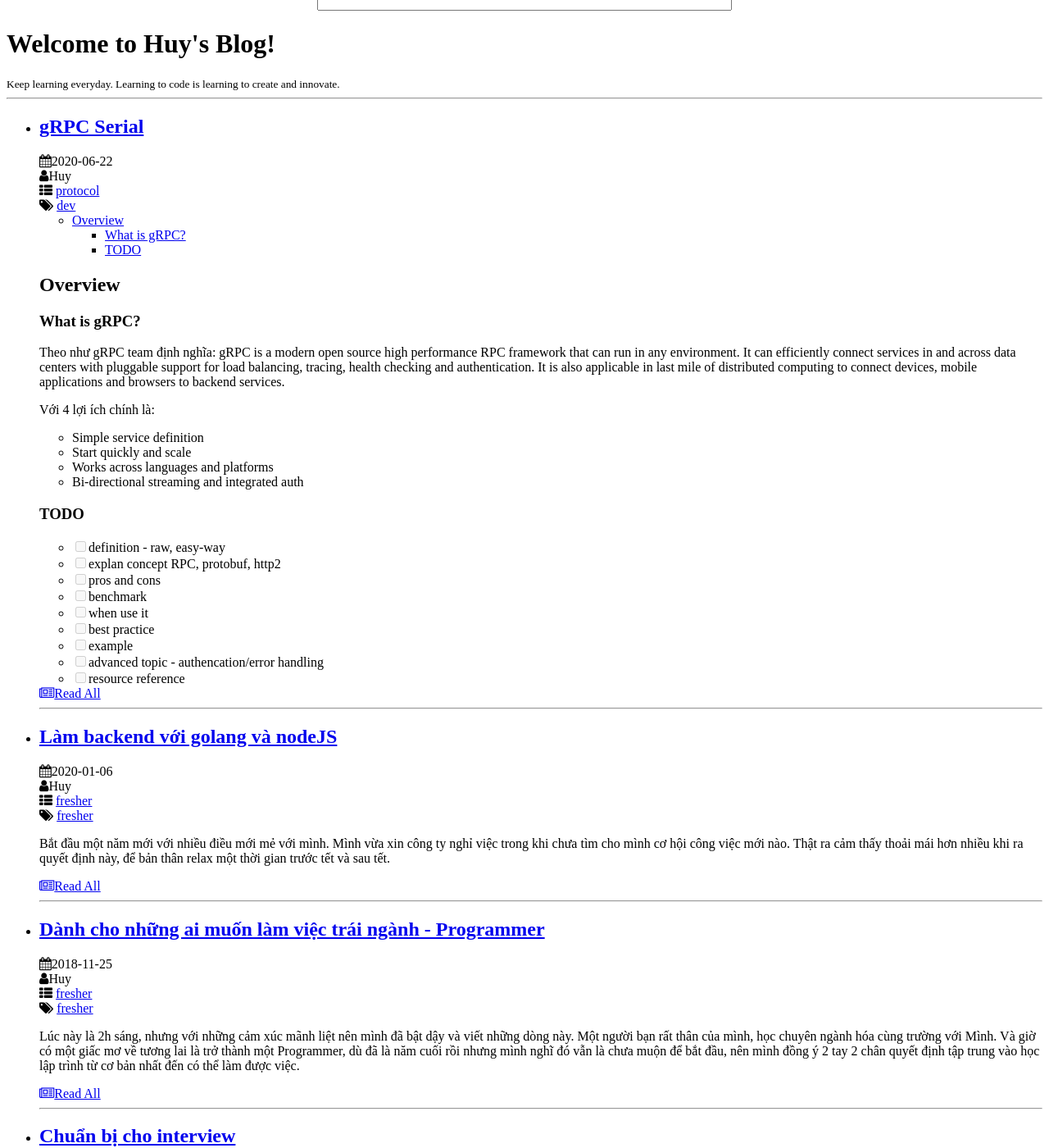
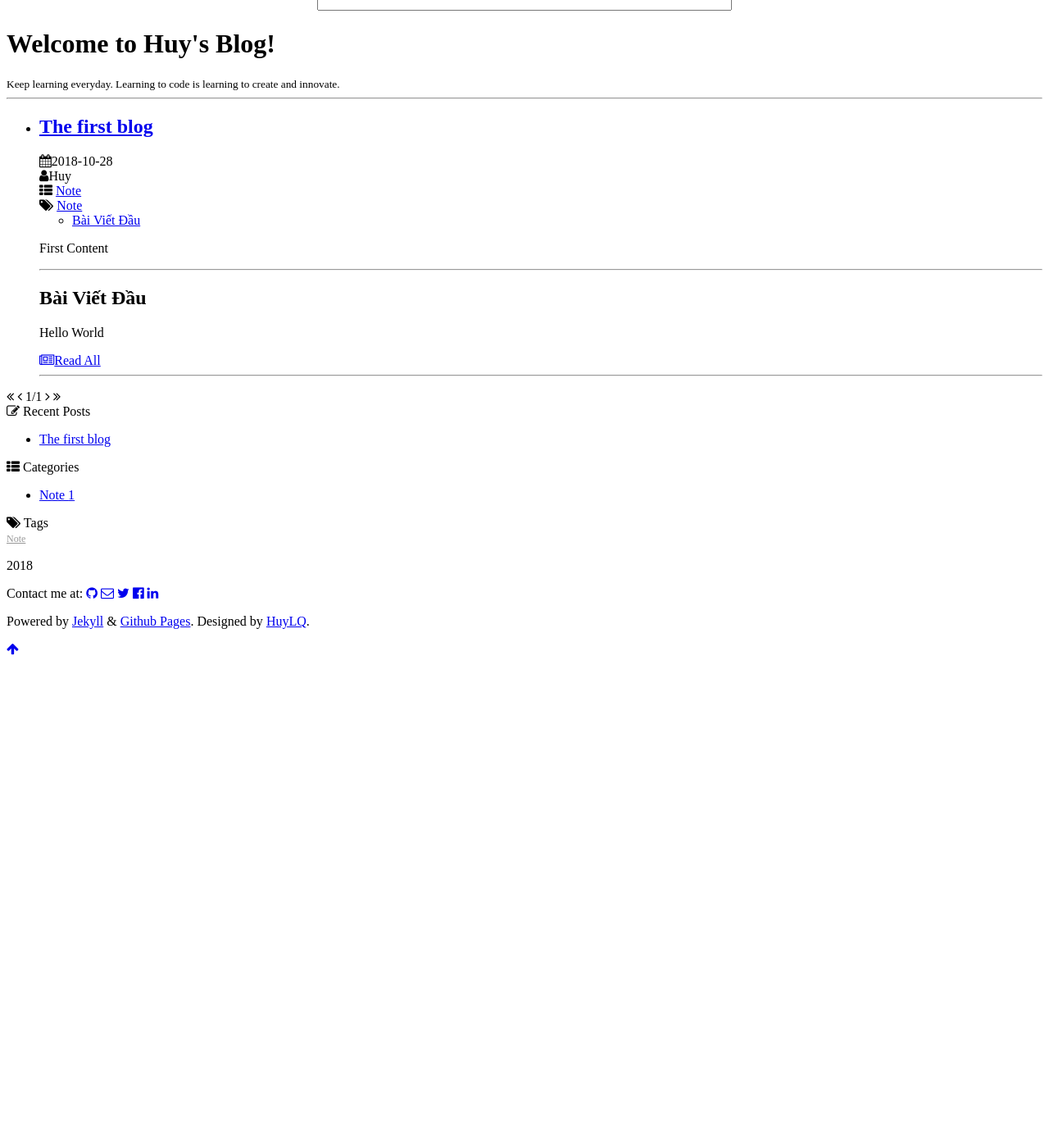
Before and after one commit to huylqvn/huylqvn.github.io, a Jekyll site: the page built from index.html, in a window 1280 px wide and 1400 px high, scrolled down 216 px. Shown: the whole window at 82% size. Built offline with Jekyll 4.4.1, drawn with Linux system fonts in a browser that asks for light colours; the list of posts is cut into pages by our own code; a style sheet for code colours, icons or effects is not loaded; after the commit the page ends 1025 px from its top, so only the background shows below that; some of the changed text lies outside the part shown.

Commit message:
del: remove some note

```diff
--- a/_posts/2018-10-28-first-blog.md
+++ b/_posts/2018-10-28-first-blog.md
@@ -2,21 +2,17 @@
 layout: post
 date: 2018-10-28 16:06:05
 title:  "The first blog"
-categories: noDev
-tags:   noDev
+categories: Note
+tags:   Note
 author: Huy
 ---
 
 * content
 {:toc}
- Tập tành viết blog
+ First Content
 
 ---
 
 ## Bài Viết Đầu
 
-Trong những lúc ngồi quán cafe không biết làm gì thì mình đã tạo ra blog này.
-
-Mình sẽ cố gắng xuất bản những bài viết thường xuyên và có chất lượng, mong là hữu ích với những ai đọc được.
-
-Hello World :))
+Hello World
--- a/_posts/2018-10-29-interview.md
+++ /dev/null
@@ -1,48 +0,0 @@
----
-layout: post
-date: 2018-10-29 13:48:00
-title:  "Chuẩn bị cho interview"
-categories: Interview
-tags:   noDev
-author: Huy
----
-* content
-{:toc}
-
- Mình là một student vừa mới ra trường, và cũng thử sức phỏng vấn một vài công ty nên cũng muốn chia sẻ một số điều liên quan đến cách để ôn tập và chuẩn bị cho những cuộc phỏng vấn đầu tiên.
-
-
-
-
-
-
-
-
-
-## Hiểu interview
-
- Trước tiên thì mình xin nói về mục đích phỏng vấn của những công ty, thì theo mình được biết và được chia sẻ lại rằng, nhà tuyển dụng ở những công ty lớn rất quan tâm về những sinh viên vừa mới tốt nghiệp, những sinh viên đó là những nhân tố mới, học hỏi nhanh, thích ứng nhanh và một số người senior trong công ty rất thích làm việc cùng. Do là mới bước ra cách cửa đại học và chưa có những trải nghiệm về công việc trong môi trường IT nên ban đầu những sinh viên sẽ cần một thời gian để thích nghi với môi trường, cách làm việc, qui trình làm việc cũng như cách research một công nghệ mới. Hầu như đều sẽ có sự hướng dẫn nhiệt tình từ các đàn anh, đàn chị đi trước, nếu gặp một mentor giỏi thì con đường sự nghiệp sẽ đúng hướng ngay từ đầu. Song thì cũng có vài trường họp do tính chất công việc tại công ty nhiều, nên cũng có trường hợp các bạn bị bỏ bê và chán nản với mớ kiến thức phải tiếp thu tương đối lớn khi mới ra trường.
-
- Vậy thì công ty sẽ chọn những sinh viên như thế nào. Đó là vai trò của những team leader, người có vai trò phỏng vấn kỹ thuật, đa phần họ sẽ chọn những bạn nhanh nhẹn, đưa ra được những solving problem nhanh và kiến thức cơ bản tốt. Vì là chưa trải qua một dự án nào nên thường sẽ test phần coding xem phong cách code và cách giải quyết vấn đề có tối ưu không. Bảng điểm thường rất ít khi người phỏng vấn quan tâm, vì một sinh viên IT giỏi chưa chắc đã có bảng điểm đẹp, nhưng sinh viên có bảng điểm tốt thường kiến thức nền rất tốt và thái độ làm việc cũng rất tốt :))).
-
-Mình chia ra 2 phần chúng ta cần phải rèn luyện trong quá trình học cũng như chuẩn bị phỏng vấn cho một công ty. Mình sẽ tạo ra 2 repository khác nhau để đào sâu 2 vấn đề này.
-
-## [Rèn Giải thuật]()
-
-Phần thứ nhất: Tư duy lập trình và phong cách code (Bao gồm problem solving và coding style), đây là những kỹ năng cần rèn luyện hằng ngày, trong quá trình làm việc, những người giỏi là người có tư duy giải quyết vấn đề tốt, từ lấy yêu cầu đặt tả phần mềm cho đến thực hiện, tìm hiểu công nghệ hoặc testing thì cần có 1 tư duy sáng và thái độ ham học hỏi. Những công ty lớn như facebook, google, AWS đều đánh giá tiêu chí này hàng đầu, từ junior cho đến senior phải rèn luyện kỹ năng này thật tốt mới mong đạt được cấp độ mới trong nghề. Cũng sẽ có một số người làm lâu năm trở thành senior, làm lâu thành lão làng, thật ra cái này là quen việc, quen với một công nghệ nào đó. Sẽ ít có cơ hội đột phá hơn nếu không rèn luyện thuật toán.
-
-## [Kiến thức cơ bản]()
-
-Phần thứ hai là những kiến thức nền tảng mà một lập trình viên cần phải biết, học trên trường thì rất nhiều môn, kiến thức rất rộng và nghe đâu là môn nào cũng cần thiết cho sau này cả :))) thật ra khi phỏng vấn, quanh đi quẩng lại cũng vài môn trọng tâm mà khi học cảm thấy nó khó hiểu quá nên cho qua và không ôn lại, khi đi phỏng vấn được hỏi lại thì nắm không rõ và trình bày lang man không ngay trọng tâm. Những kiến thức này chỉ nằm trong một số môn sau đây thôi.
-
-* Operating System - Hệ điều hành, thường là phân biệt thread-process, deadlock...
-* Object-Oriented Programming - Lập trình hướng đối tượng, sẽ hỏi về tính chất của OOP, các design pattern...
-* Principal Programming Language - Nguyên lý ngôn ngữ lập trình, nếu người phỏng vấn muốn hỏi sâu hơn và cách một ngôn ngữ hoạt động như thế nào, compile time, runtime hay scope của biến.
-* Networking Programming - Lập trình mạng, so sánh TCP, UDP hay socket.io, những câu hỏi như thế này cần đào sâu tìm hiểu để trả lời một cách rõ ràng và thuyết phục nhất.
-* Data Structure - Cấu trúc dữ liệu, ít khi hỏi phỏng vấn nhưng lúc solving problem thì cần quan tâm khi implement cần phải dùng kiểu dữ liệu nào, chiếm bao nhiêu bộ nhớ và phù hợp với bài toán nào.
-* Database - Cơ sỡ dữ liệu, đây thường là những câu hỏi khó vì ít lập trình viên ở trình độ junior quan tâm đến nó, nhưng để trả lời tốt thì nên xem database quan trọng trong hệ thống như là data structure trong chương trình. Nên đào sâu một database nào đó về nguyên lý cũng như cách tổ chức database.
-
-* Nếu là phỏng vấn những công việc có tính chất đặc biệt như frontend hay một công nghệ nào đó thì phải hiểu overview cái mình đang chọn, những công nghệ xung quanh và so sánh với những công nghệ cùng chức năng.
-* Một phẩn điểm cộng cũng như rèn luyện cho sinh viên mới ra trường là hãy làm một sản phẩm nào đó liên quan đến tất cả những gì mình được học hoặc những gì mình định hướng sau này, khi đi phỏng vấn lấy ra khè với nhà tuyển dụng. Thật ra cũng rất ít người đủ kiên nhẫn để hoàn thành một sản phẩm cá nhân, có những người làm trong ngành khi trở thành senior rồi thì cũng không có khả năng tạo ra được sản phẩm cho riêng mình. Đây là một phần thiếu xót cũng như động lực cho một lập trình viên tạo ra hay đóng góp một thứ gì đó dù là nhỏ hay performence không tốt nhưng là món ăn tinh thần cho mỗi chúng ta.
-
-Trong bài này mình chỉ overview như là một mục lục và lời mở đầu cho những repo tiếp theo. Mình sẽ cố gắng thực hiện đào sâu những vấn đề ở đây để rèn luyện bản thân mình hơn.
--- a/_posts/2018-11-25-start-learning-programming.md
+++ /dev/null
@@ -1,46 +0,0 @@
----
-layout: post
-date: 2018-11-25 2:06:00
-title:  "Dành cho những ai muốn làm việc trái ngành - Programmer"
-categories: fresher
-tags:   fresher
-author: Huy
----
-* content
-{:toc}
-
-Lúc này là 2h sáng, nhưng với những cảm xúc mãnh liệt nên mình đã bật dậy và viết những dòng này. Một người bạn rất thân của mình, học chuyên ngành hóa cùng trường với Mình. Và giờ có một giấc mơ về tương lai là trở thành một Programmer, dù đã là năm cuối rồi nhưng mình nghĩ đó vẫn là chưa muộn để bắt đầu, nên mình đồng ý 2 tay 2 chân quyết định tập trung vào học lập trình từ cơ bản nhất đến có thể làm được việc.
-
-
-
-
-
-
-## Có quá muộn để bắt đầu?
-Câu trả lời đương nhiên là không, và cần thời gian bao lâu để có thể nắm bắt được kiến thức để cạnh tranh với những sinh viên IT mới ra trường, câu trả lời là quyết tâm và đam mê càng lớn thì tốc độ càng nhanh. Mình bắt đầu với vai trò mentor thật sự với những lời khuyên và định hướng cho những kiến thức của bạn đó trong thời gian tới.
-
-Mục tiêu đặc ra của mình chỉ là cung cấp những khái niệm, keyword và những tip để có thể pass được phỏng vấn ở một công ty về lập trình, cũng như chia sẻ về công việc sau này.
-
-Tư duy giải quyết vấn đề và kiến thức nền tảng là những yếu tố cần thiết mà nhà tuyển dụng đưa ra để tuyển một fresher vào làm, mình cũng nhận thấy bạn mình có đủ yếu tố để có thể cạnh tranh với một người được đào tạo 4 năm ĐH.
-
-Nhưng nhà tuyển dụng có quan tâm đến ngành học không?, đương nhiên là có để lọc hồ sơ, nhưng với những người làm trái ngành thì đây là một lợi thế vì nhà tuyển dụng sẽ không bỏ qua những người có khả năng rơi vào trường hợp này. Vì sự nỗ lực cho việc học một ngành nghề khác là một việc không phải ai cũng có thể làm được, và điều này phù hợp với ngành công nghiệp phần mềm bắt buộc phải nâng cao kiến thức từng ngày.
-
-## Tạo động lực
-Động lực để học tập và nghiên cứu cho một người mong muốn làm trái ngành là cần thiết nhất trong giai đoạn bắt đầu này. Nếu nản chí thì chẳng đi đến đâu, có thể làm mất động lực cho tương lai. Cho nên mơ về một giấc mơ với ngành lập trình là điều cần thiết, môi trường thoải mái, linh động và ít bị kiểm soát. Được tiếp xúc với những công nghệ và nếu có niềm đam mê thì công việc thật sự rất thú vị. Và mình cũng thấy được cái hay của việc học lập trình, điều đầu tiên là hiểu biết hơn về máy tính, dù không làm được lập trình viên thì ngành nào cũng cần làm việc với máy tính cả, sẽ là lợi thế lớn trong các ngành nghề khác. Thứ 2 là có nhiều ngã rẽ cho những công việc cần biết một ít về lập trình, là một người năng động thì Bussiness Analyst hay Admin trong các văn phòng về IT có vẻ thích hợp. QA, QC và Data Analyst dành cho người thích ngồi với máy tính nhưng chẳng cần code nhiều. Học lập trình cũng có cái nhìn về ngành kinh tế trong thời đại công nghệ tốt hơn, hay làm về SEO và tiếp cận các thiết bị công nghệ cũng nhanh hơn. Con đường khá là rộng nếu như thất bại ở việc trở thành một lập trình viên:))
-
-## Bắt đầu từ đâu?
-Mình không chắc sẽ là một mentor tốt để định hướng đúng con đường để bắt đầu. Nhưng với những gì được học ở nhà trường cũng như trong quá trình đi làm thì một ngôn ngữ để bắt đầu rất quan trọng. Nó là nền tảng cơ bản nhất đối với một lập trình viên, nó để thể hiện ý tưởng cũng như dịch một yêu cầu của con người sang ngôn ngữ máy có thể hiểu, sau đó là những kỹ năng cơ bản như chạy chương trình, debug, dùng IDE, dùng terminal và xa hơn là những kiến thức nền tảng trong khoa học máy tính như Hệ điều hành, Network, Database, Web, Mobile…
-
-Ngôn ngữ mình đề nghị để bắt đầu là python, mặc dù ở trường ĐH VN thì những ngôn ngữ ban đầu luôn là C++ hay Java, nhưng sau khi đi làm thì mình thấy, để nhanh thể hiện ý tưởng cũng như rút ngắn thời gian thì python là một lựa chọn tối ưu. Cũng như về sự linh động của python và nguồn thư viện to lớn. Ở một ngôn ngữ nào cũng vậy, khi muốn tìm hiểu sâu hơn thì sẽ thấy rất nhiều điểm tương đồng với nhau. Khi đã hiểu thì việc tiếp cận với Java, C++, PHP hay và Javascript đều không phải là vấn đề. Một ưu điểm nữa của python cho fresher là khi đi phỏng vấn, nếu bài test được viết bằng python thì sẽ nhìn ngắn gọn, trong sáng và không cần phải quan tâm nhiều đến data type, làm chương trình ít rối và đạt được mục đính người tuyển dụng tốt hơn.
-
-Python có nhiều hướng đi cho một lập trình viên tương lai nếu gắn bó thật sự, python cho backend với django, làm Data Analyst hay Data Scientist, Nghiên cứu AI, machine learning có những pytorch, TensorFlow, Caffe…
-
-## Cung cấp kiến thức cơ bản
-Những khái niệm trong ngành có số lượng không hề nhỏ, chỉ khi tiếp cận hằng ngày hay được những hướng dẫn như các giáo trình trong lớp mới có thể nắm được, mình sẽ không chọn phương án lấy giáo trình về đọc, vì nó khó hiểu, và đọc sách dường như cũng không mấy tạo được hứng thú và rất dễ nãn ở giai đoạn mới bắt đầu. Cho nên, lời khuyên là hãy đọc những bài blog về lập trình, những bài cơ bản thôi hoặc xem những câu chuyện của những blogger IT nói về công việc hằng ngày. Nó sẽ là động lực cho quá trình nghiên cứu những khái niệm và được chính những chuyên gia có kinh nghiệm chia sẻ lại. Điều may mắn là rất nhiều lập trình viên viết blog để chia sẻ, tìm một bài viết hay cũng không phải là việc quá khó. Nếu mỗi sáng thức dậy có thói quen đọc báo hay lướt facebook, thì đơn giản chỉ là thay đổi thói quen lướt các blog về lập trình. Kiến thức sẽ tăng lên đáng kể và điều này áp dụng cho mọi lập trình viên. Một kho tàng kiến thức mà ít ai khai thác hết được.
-
-Nếu cảm thấy đọc trước quên sau hoặc quá khó hiểu thì nên tập tành note lại tất cả những thứ mình đọc được, hiểu được, sau đó trình bày với một người đã có kinh nghiệm, có thể là viết blog và cho phép mọi người comment, hay là chia sẻ lên các cộng đồng facebook liên quan đến chủ đề đó, thắc mắc sẽ nhanh chống được tháo gỡ.
-
-Tìm người cùng chí hướng và học cùng cũng là một cách hay, nếu như người đó không sớm bỏ cuộc:))
-
-## Tóm lại
-Dù ngành nào đi nữa thì chỉ khi thật sự đam mê với nghề, sự ham hiểu biết và sự nỗ lực không ngừng của bản thân mới dẫn đến thành tựu, ở đó không thiếu những người chuyển ngành thành công, Nếu một lần đã nghĩ về chuyện có nên bắt đầu học lập trình hay không thì hãy nghe mình. Hãy nỗ lực thực hiện và tìm một người có kinh nghiệm để hướng dẫn, dù là không hợp hoặc không được như mong đợi thì những gì có được là một bài học cho tiếp cận cái mới, là cách tìm hiểu về một lĩnh vực mới hay đơn giản là biết được khả năng bản thân mình phù hợp hay không để chẳng phải hối hận cho một khao khát mà không thực hiện được.
--- a/_posts/2020-06-22-grpc-serial.md
+++ /dev/null
@@ -1,36 +0,0 @@
----
-layout: post
-date: 2020-06-22 13:06:00
-title:  "gRPC Serial"
-categories: protocol
-tags:   dev
-author: Huy
----
-* content
-{:toc}
-
-## Overview
-
-### What is gRPC?
-
-Theo như gRPC team định nghĩa: gRPC is a modern open source high performance RPC framework that can run in any environment. It can efficiently connect services in and across data centers with pluggable support for load balancing, tracing, health checking and authentication. It is also applicable in last mile of distributed computing to connect devices, mobile applications and browsers to backend services.
-
-
-Với 4 lợi ích chính là:
-- Simple service definition
-- Start quickly and scale
-- Works across languages and platforms
-- Bi-directional streaming and integrated auth
-
-
-### TODO
-
-- [ ] definition - raw, easy-way
-- [ ] explan concept RPC, protobuf, http2
-- [ ] pros and cons
-- [ ] benchmark
-- [ ] when use it
-- [ ] best practice
-- [ ] example
-- [ ] advanced topic - authencation/error handling
-- [ ] resource reference
--- a/_posts/2020-1-09-golang-nodejs-for-backend.md
+++ /dev/null
@@ -1,37 +0,0 @@
----
-layout: post
-date: 2020-01-06 13:06:00
-title:  "Làm backend với golang và nodeJS"
-categories: fresher
-tags:   fresher
-author: Huy
----
-* content
-{:toc}
-
-Bắt đầu một năm mới với nhiều điều mới mẻ với mình. Mình vừa xin công ty nghỉ việc trong khi chưa tìm cho mình cơ hội công việc mới nào. Thật ra cảm thấy thoải mái hơn nhiều khi ra quyết định này, để bản thân relax một thời gian trước tết và sau tết.
-
-
-
-
-
-
-
-
-
-
-Cũng hơn 1 tuần rồi mình chỉ ngồi quán cafe và ngồi làm những việc linh tinh, try những thứ khá simple nhưng cũng hấp dẫn với người dành thời gian refactor code nhìu trong năm nay. :) :)
-
-Dưới đây là 2 stucture backend viết bằng golang và nodejs mà mình dành thời gian để  xây dựng lên. để so sánh sự đơn giản và dễ maintain của 2 language backend phổ biến.
-
-- Ở Golang Project mình dùng go-kit để init xây dựng lên, kết hợp cả GRPC và HTTP. mình cảm thấy thích kiểu stucture của go-kit, nó có tính simple và tái sử dụng cao. khi đã quen với cấu trúc này thì rất dễ maintain và phát triển dự án, Việc viết unitest cũng không là vấn đề, nhưng mình chưa apply unitest vào. Project thiết kế theo Domain Driven, code generation với protobuf.
-
-[Golang project here](https://github.com/huylqbk/http-grpc-go-kit-demo)
-
-
-- Còn ở NodeJS Project thiết kế theo hướng functional, apply OOP không quá phức tạp, nhưng nếu dự án phình to thì nhìn rối.
-async await function. Mình không phải là fan của nodejs nên nhìn chung để làm một dự án nhỏ, cần nhanh để lên production thì có thể dùng thiết kế này để xây dựng cho backend. theo mình thì cũng là đẹp so với những dự án làm bằng nodejs mà mình từng làm :smile .
-
-[NodeJS project here](https://github.com/huylqbk/NodeJSBackend)
-
-Mong có sự góp ý từ những ai đọc qua, có nhu cầu tuyển dụng mình thì liên hệ qua mail: lequochuy930@gmail.com hoặc [linkedin](https://www.linkedin.com/in/huylqbk/) Mình đang avaiable và looking for a new challenge trong thời gian này. :)))) .
--- a/page/4about.md
+++ b/page/4about.md
@@ -11,26 +11,7 @@ type: page
 
 ## About Me
 
-I'am Huy Le (Morris), I graduated at Bach Khoa University with Computer Science major. I have experience in building large systems, familiar with microservice, CI/CD,cloud platform.
-
-I self-motivated thinking, responsible, patient, humorous, fast learner and passionate about computer programming.
-- 8+ projects in industry software development as Backend Developer.
-- 1 project build Datapipeline
-- 1 project build AI/ML system
-- Solid understanding of System Design, OOP, Algorithm & Data structure, Design Pattern.
-- Experience in Object Oriented TDD & BDD,
-- Quick learner and good listener,
-- Dedicated to learning new and emerging technologies
-
-Specialties:
-- Programming Languages: Golang, NodeJS, Java, Scala, Python.
-- Deployment: K8s, docker, nginx, AWS.
-- Stack Tech: Postgres, Mysql, rabbitMQ, Redis, Kafka, Cassandra, RethinkDB
-- Framework: Spring, echo, chi, go-kit...
-- Control Source Code: svn, git.
-- Testing: Unit Testing with mock and functional test
-- Automation Server: CI/CD, Jenkins, gitlab
-- SDLC and Management: Jira, Kanban, Scrum.
+I'am Huy Le (Morris), I graduated at Bach Khoa University with Computer Science major. I have experience in building large systems, familiar with microservice, CI/CD and cloud platform.
 
 ## Comments
 
```
